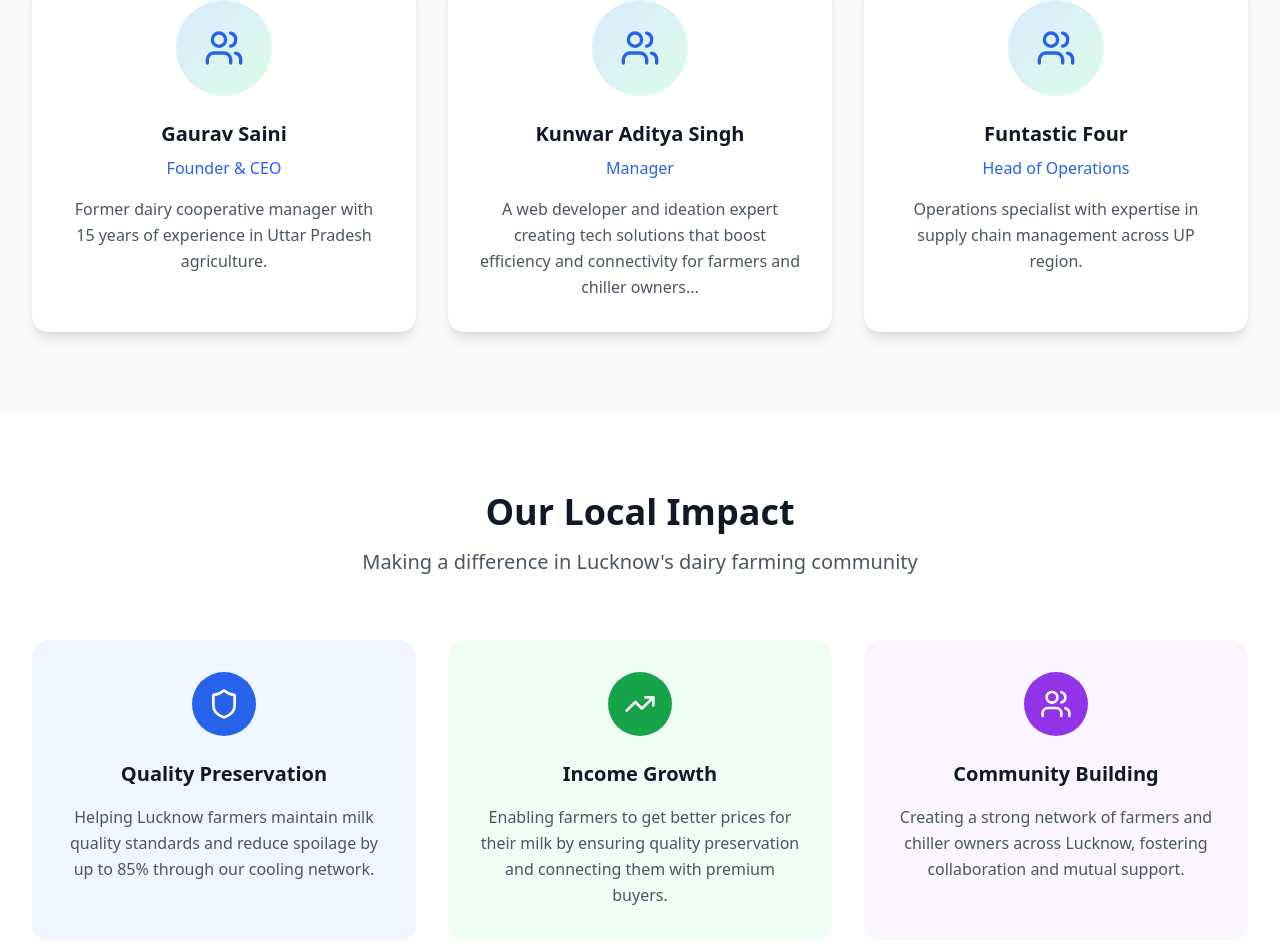
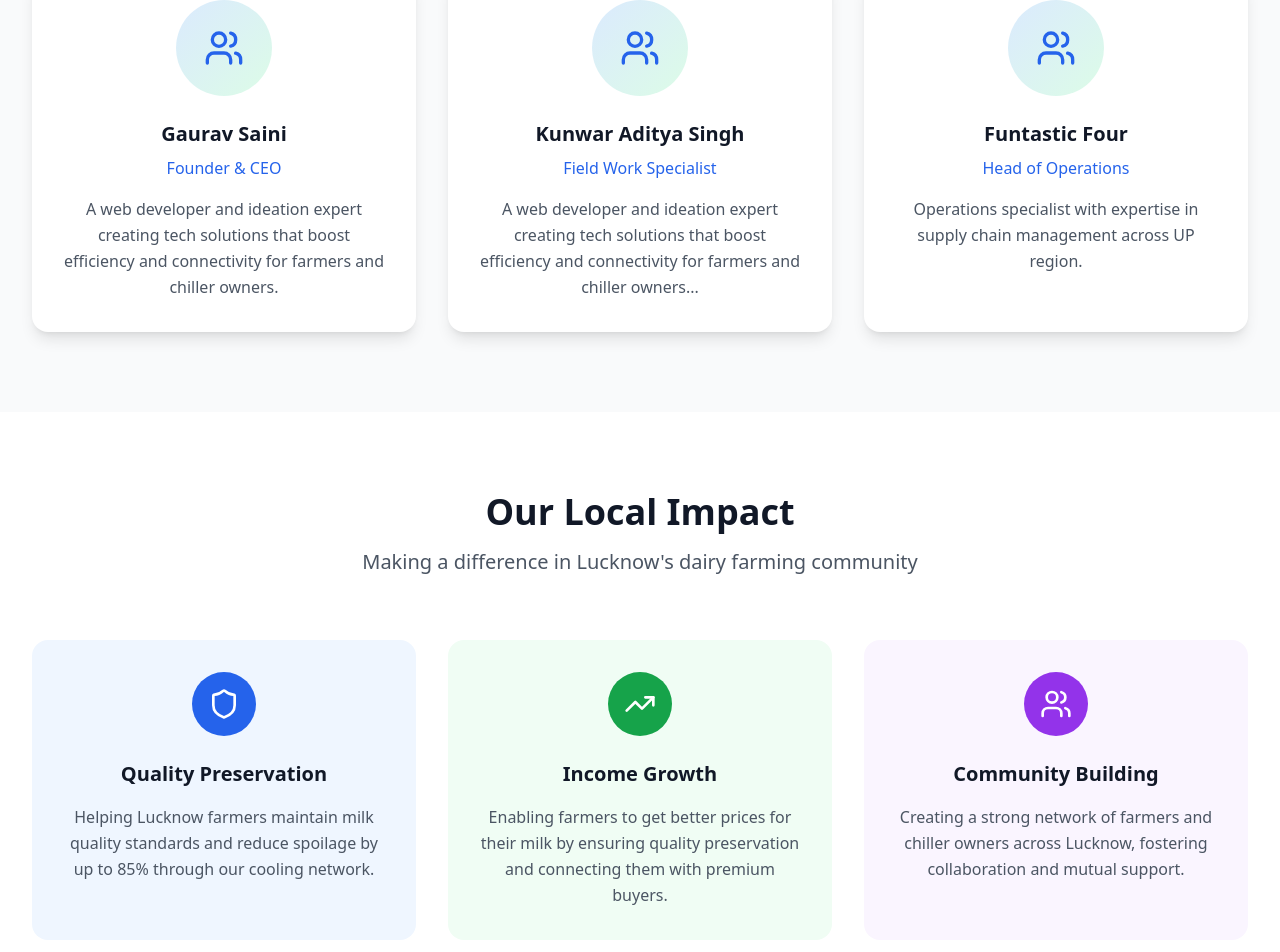
Before and after one commit to IGAURAVSAINI12/COOL-KISAN, a React (Vite) app: page /about in a window 1280 px wide. Shown: the part 2734-3686 px from the top of the page. Built offline with nearby package versions, Linux system fonts and the light colour scheme.

Commit message:
Updated LanguageContext.tsx

```diff
--- a/src/contexts/LanguageContext.tsx
+++ b/src/contexts/LanguageContext.tsx
@@ -67,9 +67,9 @@ const translations = {
     'about.team.title': 'Meet Our Team',
     'about.team.subtitle': 'Local leaders committed to transforming Lucknow\'s dairy sector',
     'about.team.gaurav.role': 'Founder & CEO',
-    'about.team.gaurav.desc': 'Former dairy cooperative manager with 15 years of experience in Uttar Pradesh agriculture.',
-    'about.team.rajesh.role': 'Manager',
-    'about.team.rajesh.desc': 'Technology expert specializing in IoT and mobile applications for rural development.',
+    'about.team.gaurav.desc': 'A web developer and ideation expert creating tech solutions that boost efficiency and connectivity for farmers and chiller owners.',
+    'about.team.rajesh.role': 'Field Work Specialist',
+    'about.team.rajesh.desc': 'Field Expert & 2 years of experience in Uttar Pradesh agriculture.',
     'about.team.anita.role': 'Head of Operations',
     'about.team.anita.desc': 'Operations specialist with expertise in supply chain management across UP region.',
 
```
